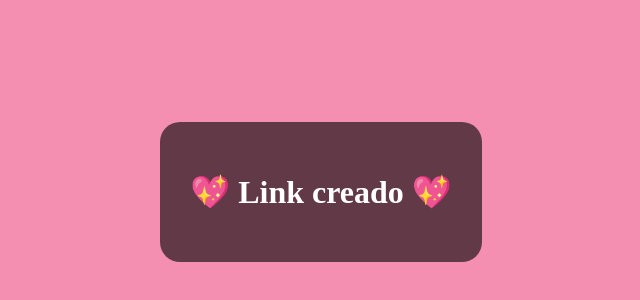
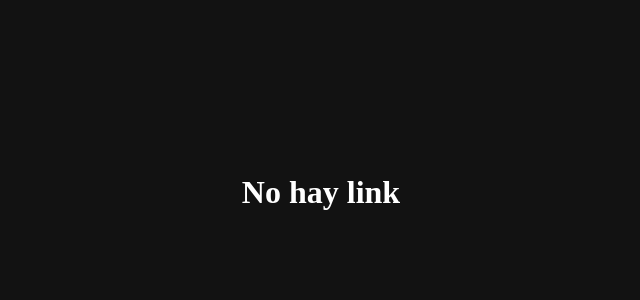
Before and after one commit to victobo18-cell/linksregalo, a Next.js app: page /created in a window 1280 px wide. Shown: the part 208-508 px from the top of the page, without its empty margins (319-959 px from the left). Built offline with nearby package versions, Linux system fonts and the light colour scheme.

Commit message:
fix created page final

```diff
--- a/app/created/page.tsx
+++ b/app/created/page.tsx
@@ -1,12 +1,23 @@
 "use client";
-
-export const dynamic = "force-dynamic";
 
 import { useSearchParams } from "next/navigation";
 
 export default function CreatedPage() {
   const searchParams = useSearchParams();
   const url = searchParams.get("url");
+
+  if (!url) {
+    return (
+      <div style={{
+        minHeight: "100vh",
+        display: "flex",
+        justifyContent: "center",
+        alignItems: "center"
+      }}>
+        <h1>No hay link</h1>
+      </div>
+    );
+  }
 
   return (
     <div style={{
@@ -25,9 +36,8 @@ export default function CreatedPage() {
       }}>
         <h1>💖 Link creado 💖</h1>
 
-        {url && (
-          <>
         <p style={{ marginTop: 20 }}>{url}</p>
+
         <button
           style={{
             marginTop: 20,
@@ -35,14 +45,13 @@ export default function CreatedPage() {
             borderRadius: 10,
             background: "#ff4d88",
             color: "white",
-                border: "none"
+            border: "none",
+            cursor: "pointer"
           }}
           onClick={() => navigator.clipboard.writeText(url)}
         >
           Copiar link
         </button>
-          </>
-        )}
       </div>
     </div>
   );
```
Lines whose indentation alone changed are shown as unchanged.
